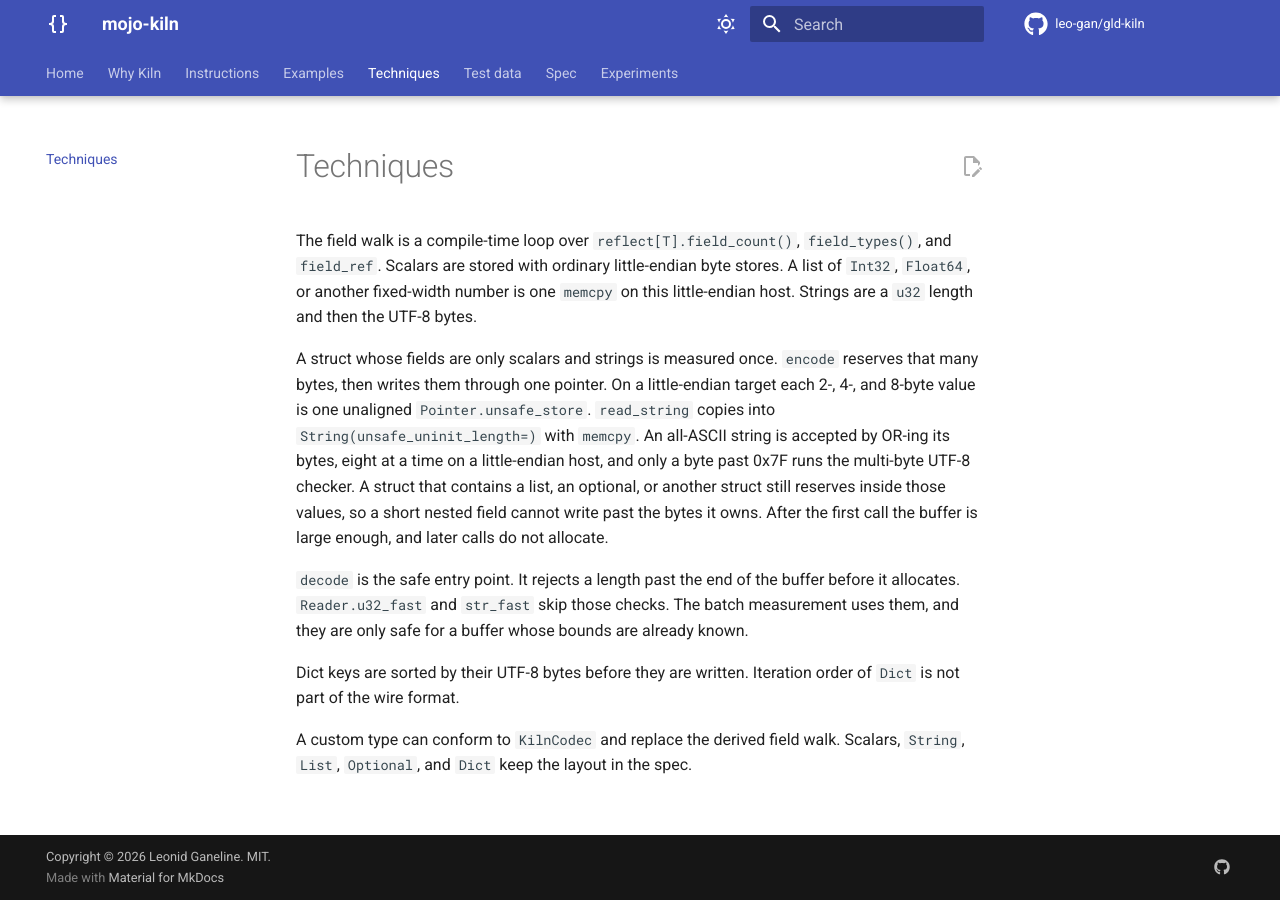
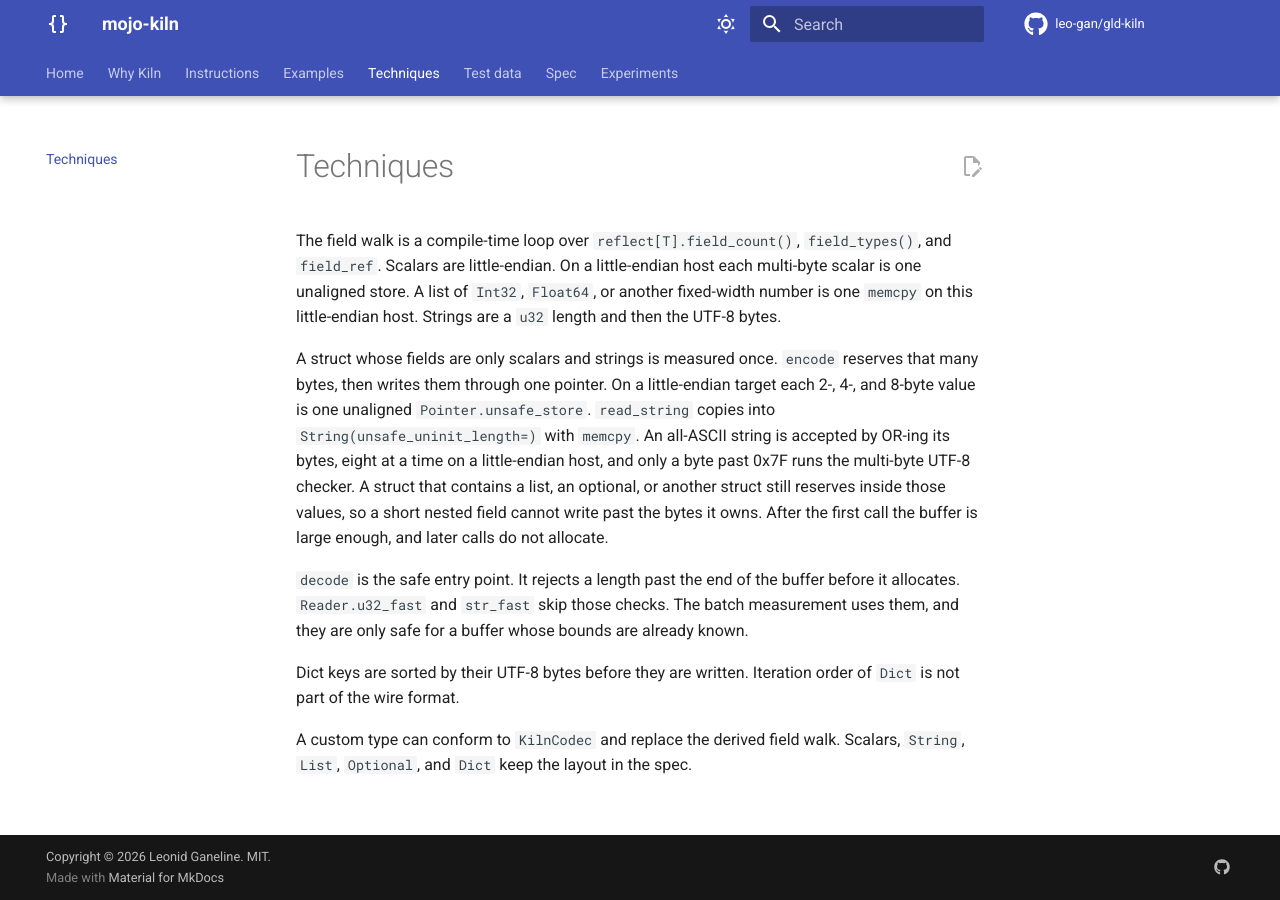
Before and after one commit to leo-gan/gld-kiln, an MkDocs documentation site: the page built from docs/techniques.md, in a window 1280 px wide. Built offline with MkDocs 1.6.1 and Material for MkDocs 9.7.7, drawn with Linux system fonts in a browser that asks for light colours; comment, search, counter and statistics services are not loaded.

Commit message:
Describe scalar stores as unaligned words on little-endian hosts.

```diff
--- a/docs/techniques.md
+++ b/docs/techniques.md
@@ -1,6 +1,6 @@
 # Techniques
 
-The field walk is a compile-time loop over `reflect[T].field_count()`, `field_types()`, and `field_ref`. Scalars are stored with ordinary little-endian byte stores. A list of `Int32`, `Float64`, or another fixed-width number is one `memcpy` on this little-endian host. Strings are a `u32` length and then the UTF-8 bytes.
+The field walk is a compile-time loop over `reflect[T].field_count()`, `field_types()`, and `field_ref`. Scalars are little-endian. On a little-endian host each multi-byte scalar is one unaligned store. A list of `Int32`, `Float64`, or another fixed-width number is one `memcpy` on this little-endian host. Strings are a `u32` length and then the UTF-8 bytes.
 
 A struct whose fields are only scalars and strings is measured once. `encode` reserves that many bytes, then writes them through one pointer. On a little-endian target each 2-, 4-, and 8-byte value is one unaligned `Pointer.unsafe_store`. `read_string` copies into `String(unsafe_uninit_length=)` with `memcpy`. An all-ASCII string is accepted by OR-ing its bytes, eight at a time on a little-endian host, and only a byte past 0x7F runs the multi-byte UTF-8 checker. A struct that contains a list, an optional, or another struct still reserves inside those values, so a short nested field cannot write past the bytes it owns. After the first call the buffer is large enough, and later calls do not allocate.
 
```
